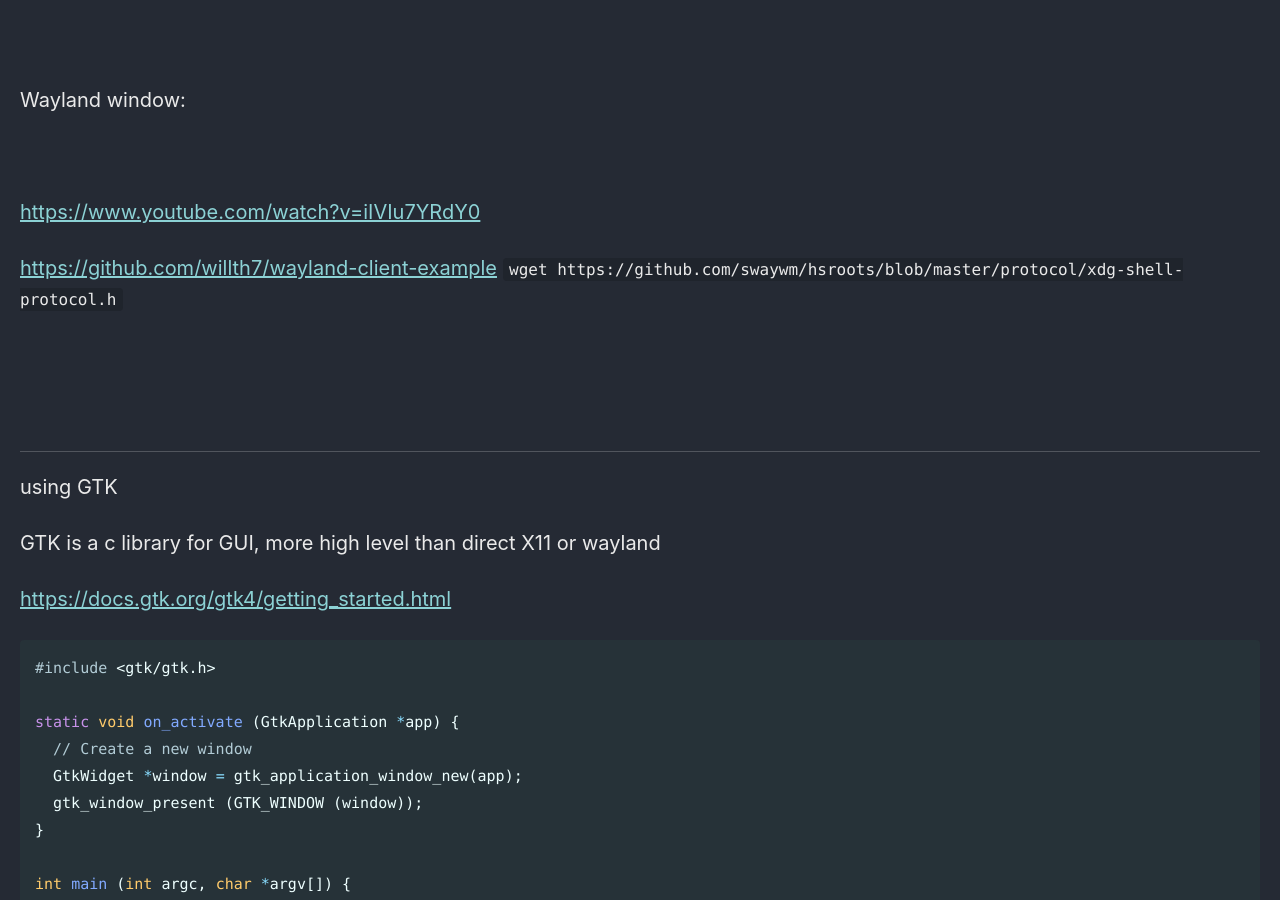
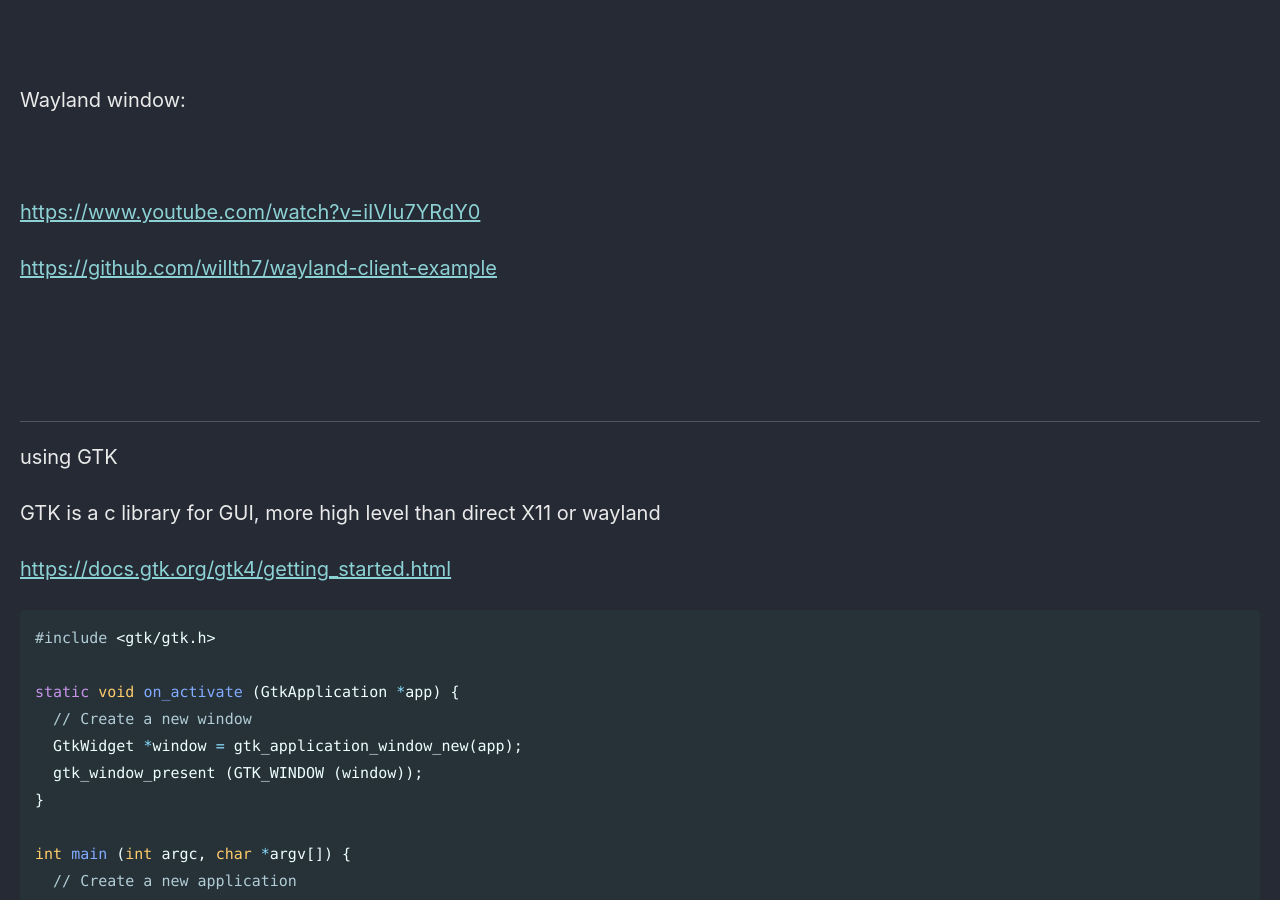
Before and after one commit to Connor-McCartney/Connor-McCartney.github.io, a Jekyll site: the page built from _pages/misc/xguic.md, in a window 1280 px wide and 900 px high, scrolled down 15971 px. Built offline with Jekyll 4.4.1, drawn with Linux system fonts in a browser that asks for light colours; cached includes are drawn as plain includes.

Commit message:
Update xguic.md

```diff
--- a/_pages/misc/xguic.md
+++ b/_pages/misc/xguic.md
@@ -621,7 +621,7 @@ Wayland window:
 
 <https://www.youtube.com/watch?v=iIVIu7YRdY0>
 
-<https://github.com/willth7/wayland-client-example> `wget https://github.com/swaywm/hsroots/blob/master/protocol/xdg-shell-protocol.h`
+<https://github.com/willth7/wayland-client-example>
 
 <br>
 
```
